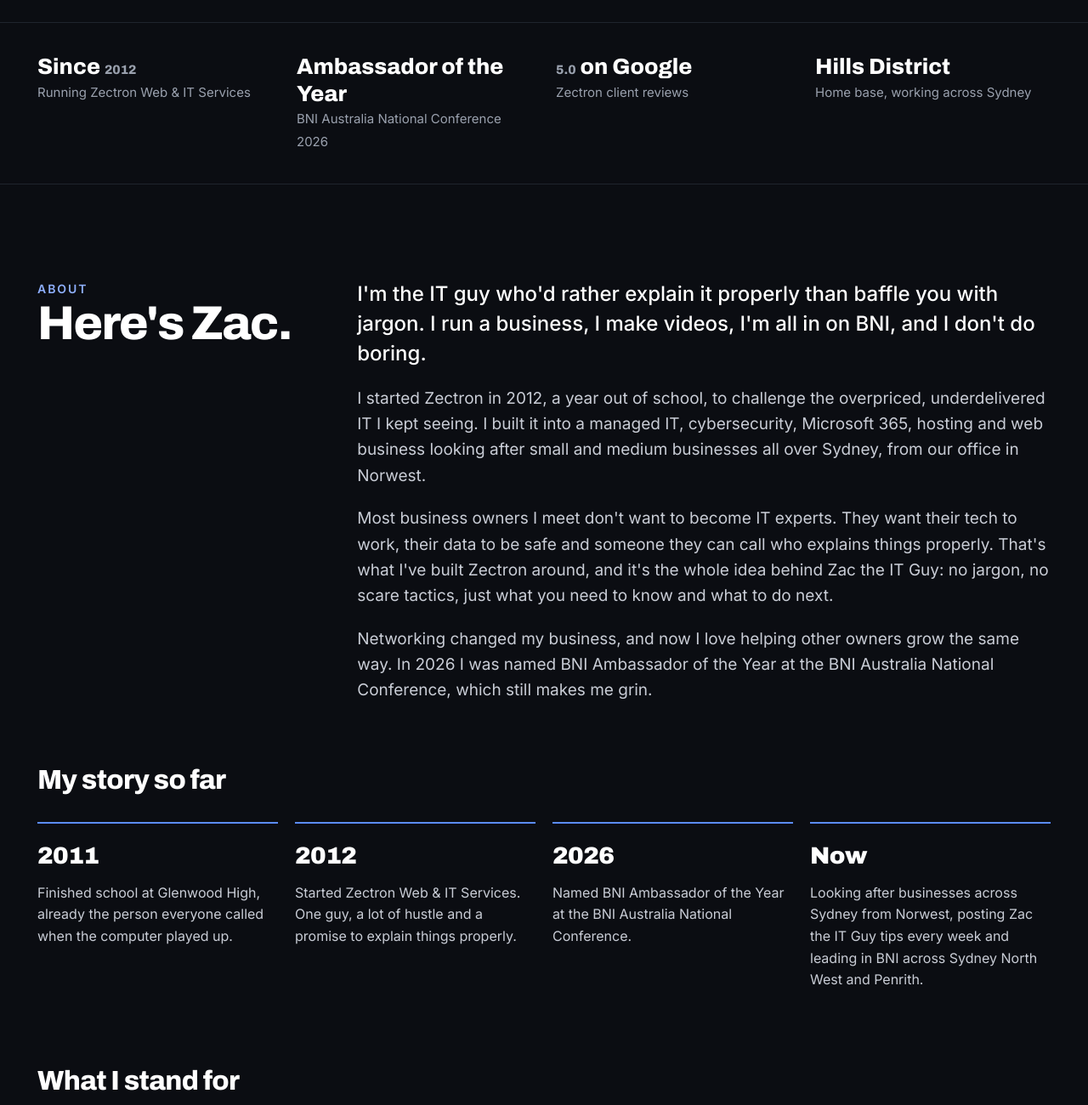
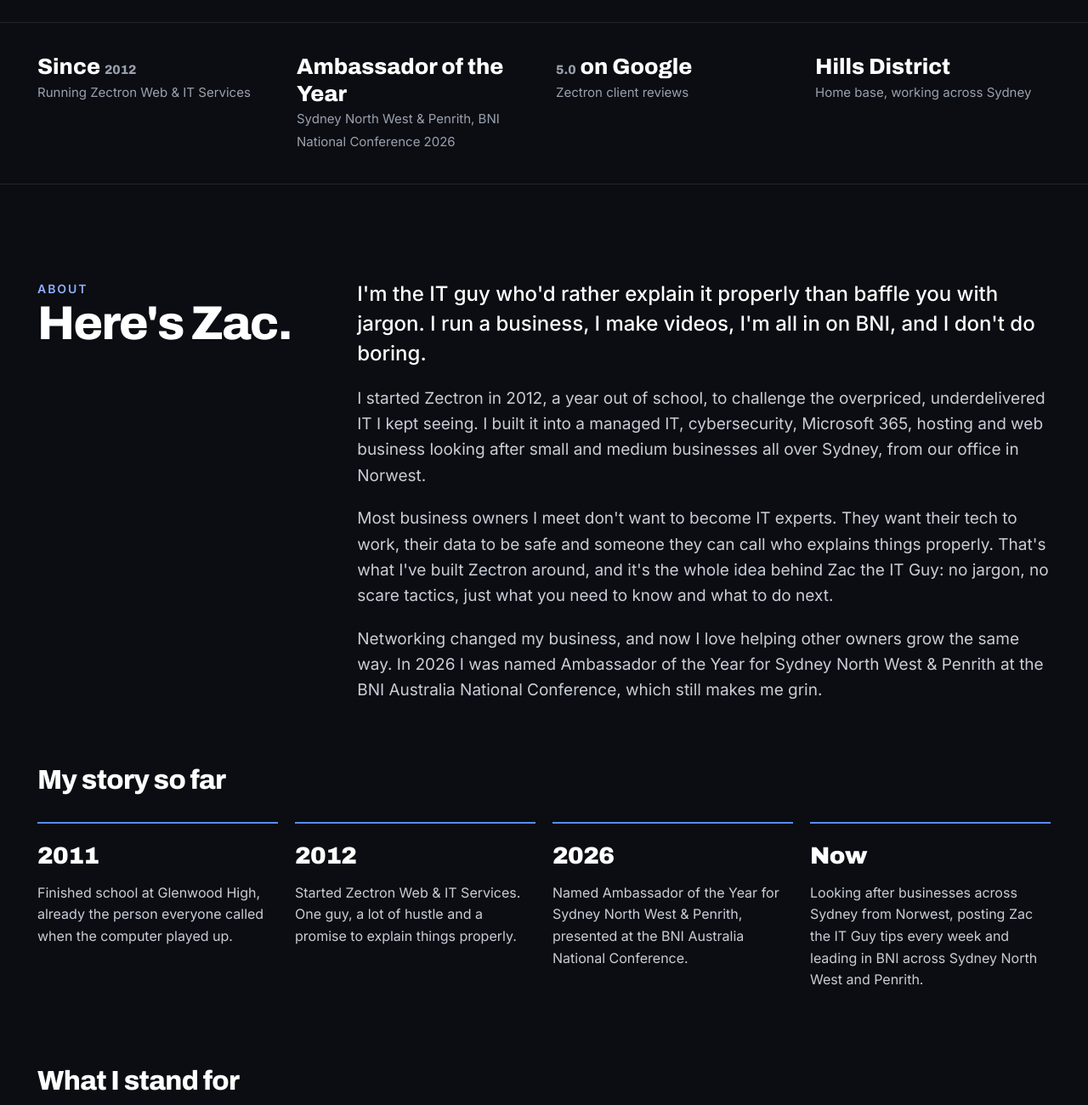
Before and after one commit to Zectron1/zactassone.com.au, a plain HTML site: page index.html in a window 1280 px wide. Shown: the part 760-2060 px from the top of the page at 85% size. Drawn offline with Linux system fonts and the light colour scheme.

Commit message:
Clarify award: Ambassador of the Year, Sydney North West and Penrith

```diff
--- a/index.html
+++ b/index.html
@@ -4,13 +4,13 @@
 <meta charset="utf-8">
 <meta name="viewport" content="width=device-width, initial-scale=1">
 <title>Zac Tassone | Tech made simple. People first.</title>
-<meta name="description" content="Zac Tassone is Managing Director of Zectron Web &amp; IT Services, creator of Zac the IT Guy and BNI Ambassador of the Year 2026, based in Sydney's Hills District.">
+<meta name="description" content="Zac Tassone is Managing Director of Zectron Web &amp; IT Services, creator of Zac the IT Guy and 2026 BNI Ambassador of the Year for Sydney North West &amp; Penrith, based in Sydney's Hills District.">
 <link rel="canonical" href="https://zactassone.com.au/">
 <meta name="theme-color" content="#0B0D12">
 <meta property="og:type" content="website">
 <meta property="og:site_name" content="Zac Tassone">
 <meta property="og:title" content="Zac Tassone | Tech made simple. People first.">
-<meta property="og:description" content="Zac Tassone is Managing Director of Zectron Web &amp; IT Services, creator of Zac the IT Guy and BNI Ambassador of the Year 2026, based in Sydney's Hills District.">
+<meta property="og:description" content="Zac Tassone is Managing Director of Zectron Web &amp; IT Services, creator of Zac the IT Guy and 2026 BNI Ambassador of the Year for Sydney North West &amp; Penrith, based in Sydney's Hills District.">
 <meta property="og:url" content="https://zactassone.com.au/">
 <meta property="og:image" content="https://zactassone.com.au/assets/og.jpg">
 <meta property="og:image:alt" content="Zac Tassone, Tech made simple. People first."><meta property="og:image:width" content="1200"><meta property="og:image:height" content="630">
@@ -18,7 +18,7 @@
 <meta name="twitter:card" content="summary_large_image">
 <link rel="icon" href="/assets/favicon.svg" type="image/svg+xml">
 <link rel="apple-touch-icon" href="/assets/apple-touch-icon.png">
-<script type="application/ld+json">{"@context":"https://schema.org","@type":"Person","@id":"https://zactassone.com.au/#zac","name":"Zac Tassone","url":"https://zactassone.com.au/","email":"mailto:zac@zactassone.com.au","image":"https://zactassone.com.au/assets/zac.webp","jobTitle":"Managing Director","worksFor":{"@type":"Organization","name":"Zectron Web & IT Services","url":"https://www.zectron.com.au"},"address":{"@type":"PostalAddress","addressLocality":"Hills District","addressRegion":"NSW","addressCountry":"AU"},"award":"BNI Australia Ambassador of the Year 2026","knowsAbout":["Managed IT","Cybersecurity","Microsoft 365","Small business technology","Business networking"],"sameAs":["https://www.instagram.com/zactheitguy/","https://www.tiktok.com/@zac.the.it.guy","https://www.youtube.com/channel/UCYCZYnOmMo0ZXm13_HjDv8Q","https://www.facebook.com/share/19N25KuHem/","https://www.linkedin.com/in/zac-t/"]}</script>
+<script type="application/ld+json">{"@context":"https://schema.org","@type":"Person","@id":"https://zactassone.com.au/#zac","name":"Zac Tassone","url":"https://zactassone.com.au/","email":"mailto:zac@zactassone.com.au","image":"https://zactassone.com.au/assets/zac.webp","jobTitle":"Managing Director","worksFor":{"@type":"Organization","name":"Zectron Web & IT Services","url":"https://www.zectron.com.au"},"address":{"@type":"PostalAddress","addressLocality":"Hills District","addressRegion":"NSW","addressCountry":"AU"},"award":"BNI Ambassador of the Year 2026, Sydney North West & Penrith (BNI Australia National Conference)","knowsAbout":["Managed IT","Cybersecurity","Microsoft 365","Small business technology","Business networking"],"sameAs":["https://www.instagram.com/zactheitguy/","https://www.tiktok.com/@zac.the.it.guy","https://www.youtube.com/channel/UCYCZYnOmMo0ZXm13_HjDv8Q","https://www.facebook.com/share/19N25KuHem/","https://www.linkedin.com/in/zac-t/"]}</script>
 <script type="application/ld+json">{"@context":"https://schema.org","@type":"WebSite","name":"Zac Tassone","url":"https://zactassone.com.au/"}</script>
 <script type="application/ld+json">{"@context":"https://schema.org","@type":"ItemList","name":"Zac the IT Guy tips","itemListElement":[{"@type":"ListItem","position":1,"name":"Why your Wi-Fi is slow","url":"https://zactassone.com.au/#tip-wifi"},{"@type":"ListItem","position":2,"name":"Speed up a slow computer","url":"https://zactassone.com.au/#tip-slow-computer"},{"@type":"ListItem","position":3,"name":"Cloud storage is not a backup","url":"https://zactassone.com.au/#tip-cloud-backup"},{"@type":"ListItem","position":4,"name":"Spot a fake invoice email","url":"https://zactassone.com.au/#tip-fake-invoice"}]}</script>
 <link rel="preconnect" href="https://fonts.googleapis.com">
@@ -61,7 +61,7 @@
 <section class="facts" aria-label="Highlights">
   <div class="wrap">
     <div class="fact reveal"><b>Since <span data-count="2012" data-from="2000">2012</span></b><span>Running Zectron Web &amp; IT Services</span></div>
-    <div class="fact reveal"><b>Ambassador of the Year</b><span>BNI Australia National Conference 2026</span></div>
+    <div class="fact reveal"><b>Ambassador of the Year</b><span>Sydney North West &amp; Penrith, BNI National Conference 2026</span></div>
     <div class="fact reveal"><b><span data-count="5.0" data-dec="1">5.0</span> on Google</b><span>Zectron client reviews</span></div>
     <div class="fact reveal"><b>Hills District</b><span>Home base, working across Sydney</span></div>
   </div>
@@ -77,7 +77,7 @@
       <p class="about-lead">I'm the IT guy who'd rather explain it properly than baffle you with jargon. I run a business, I make videos, I'm all in on BNI, and I don't do boring.</p>
       <p>I started Zectron in 2012, a year out of school, to challenge the overpriced, underdelivered IT I kept seeing. I built it into a managed IT, cybersecurity, Microsoft 365, hosting and web business looking after small and medium businesses all over Sydney, from our office in Norwest.</p>
       <p>Most business owners I meet don't want to become IT experts. They want their tech to work, their data to be safe and someone they can call who explains things properly. That's what I've built Zectron around, and it's the whole idea behind Zac the IT Guy: no jargon, no scare tactics, just what you need to know and what to do next.</p>
-      <p>Networking changed my business, and now I love helping other owners grow the same way. In 2026 I was named BNI Ambassador of the Year at the BNI Australia National Conference, which still makes me grin.</p>
+      <p>Networking changed my business, and now I love helping other owners grow the same way. In 2026 I was named Ambassador of the Year for Sydney North West &amp; Penrith at the BNI Australia National Conference, which still makes me grin.</p>
     </div>
   </div>
 
@@ -86,7 +86,7 @@
     <ol class="timeline">
       <li class="reveal"><b>2011</b><span>Finished school at Glenwood High, already the person everyone called when the computer played up.</span></li>
       <li class="reveal"><b>2012</b><span>Started Zectron Web &amp; IT Services. One guy, a lot of hustle and a promise to explain things properly.</span></li>
-      <li class="reveal"><b>2026</b><span>Named BNI Ambassador of the Year at the BNI Australia National Conference.</span></li>
+      <li class="reveal"><b>2026</b><span>Named Ambassador of the Year for Sydney North West &amp; Penrith, presented at the BNI Australia National Conference.</span></li>
       <li class="reveal"><b>Now</b><span>Looking after businesses across Sydney from Norwest, posting Zac the IT Guy tips every week and leading in BNI across Sydney North West and Penrith.</span></li>
     </ol>
   </div>
```
